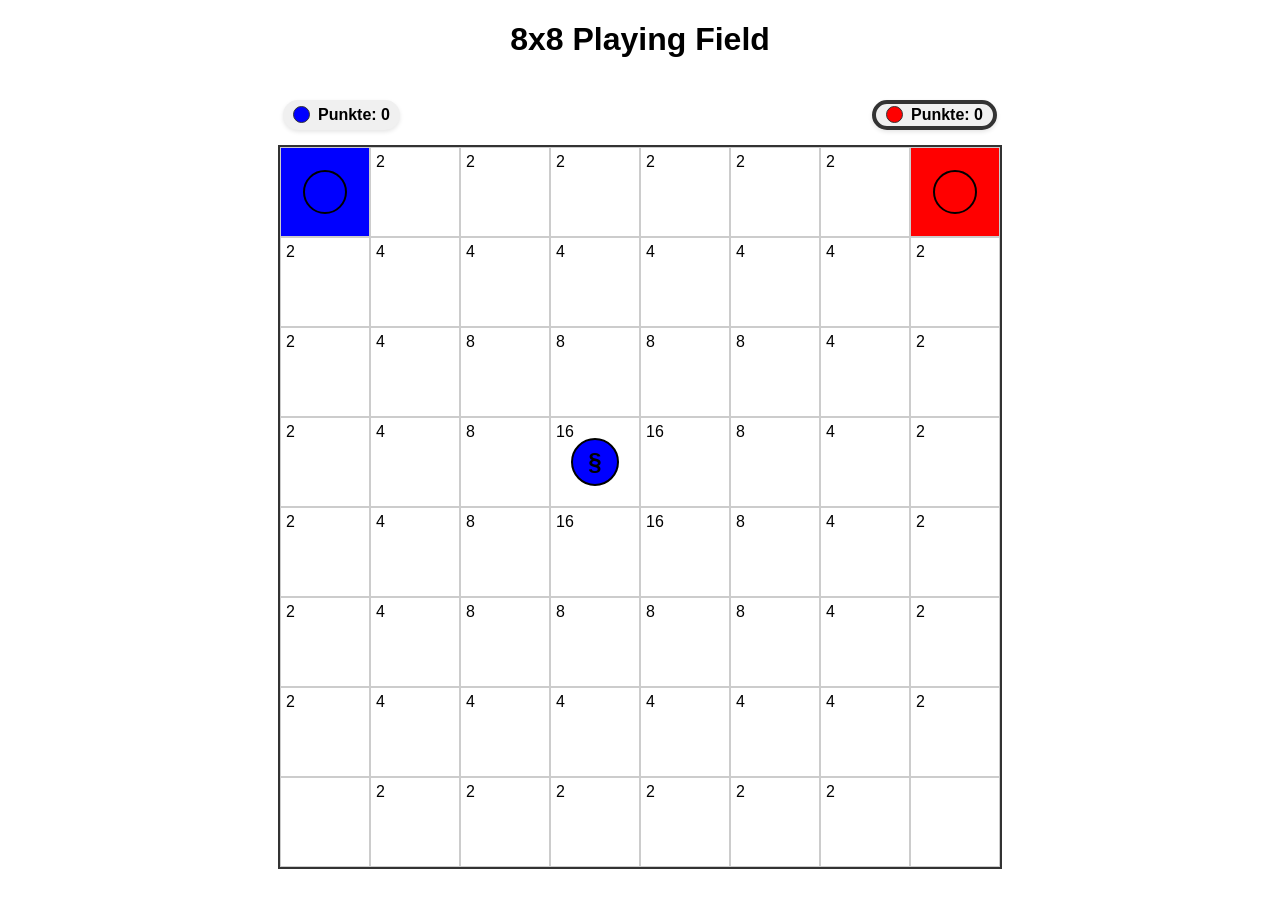
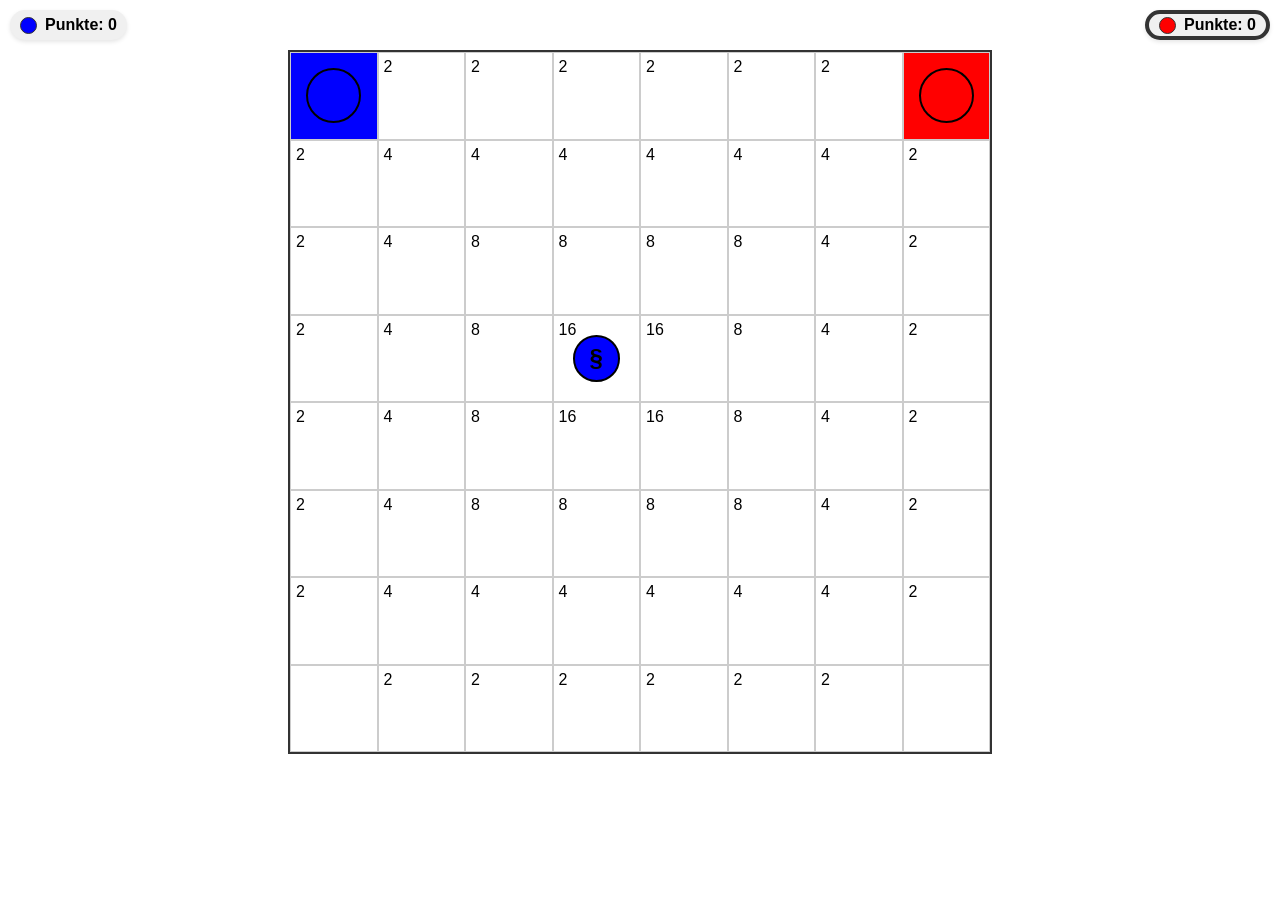
Before and after one commit to thommann/Winkeladvokat, an Angular app: page / in a window 1280 px wide. Both pictures are taken after a click on the button "Start Game". Shown: the top 908 px of the page. After the commit the page ends 804 px from the top, so only its background shows below. Built offline with nearby package versions, Linux system fonts and the light colour scheme.

Commit message:
Adjust grid to window size

```diff
--- a/src/app/app.component.css
+++ b/src/app/app.component.css
@@ -1,8 +1,7 @@
 .app-container {
   font-family: Arial, sans-serif;
   text-align: center;
+  position: absolute;
+  height: 100%;
+  width: 100%;
 }
-
-h1 {
-  color: #333;
-}
--- a/src/app/playing-field/cell/cell.component.css
+++ b/src/app/playing-field/cell/cell.component.css
@@ -21,7 +21,7 @@
   }
 
   .advocate {
-    --advocate-size: 40px;
+    --advocate-size: 60%;
     display: block;
     height: var(--advocate-size);
     width: var(--advocate-size);
--- a/src/app/playing-field/playing-field.component.css
+++ b/src/app/playing-field/playing-field.component.css
@@ -1,16 +1,16 @@
 .playing-field-container {
-  display: flex;
+  display: grid;
+  height: 100%;
+  grid-template-columns: 1fr;
+  grid-template-rows: auto 1fr auto;
   justify-content: center;
-  padding: 5px;
-}
-
-.playing-field-wrapper {
-  display: flex;
-  flex-direction: column;
+  align-items: center;
 }
 
 .playing-field {
-  --size: calc(min(100vh, 100vw) - 80px);
+  margin: 0 auto;
+  flex-grow: 1;
+  --size: min(100vw, calc(100vh - 100px));
   ratio: 1;
   width: var(--size);
   height: var(--size);
@@ -28,9 +28,10 @@
 /* Counter rows */
 .counter-row {
   display: flex;
-  width: 100%;
   justify-content: space-between;
-  margin: 10px 0;
+  margin: 0 5px;
+  padding: 5px 0;
+  height: 40px;
 }
 
 .spacer {
@@ -58,7 +59,7 @@
   background-color: #f0f0f0;
   border-radius: 15px;
   border: 4px solid #333333;
-  box-shadow: 0 2px 4px rgba(0,0,0,0.1);
+  box-shadow: 0 2px 4px rgba(0, 0, 0, 0.1);
   font-weight: bold;
   margin: 5px;
   min-width: 70px;
@@ -71,9 +72,3 @@
   margin-right: 8px;
   border: 1px solid #333;
 }
-
-/* For 2 or 3 player games */
-.top-counters,
-.bottom-counters {
-  height: 40px; /* Fixed height to ensure consistency */
-}
--- a/src/app/playing-field/playing-field.component.html
+++ b/src/app/playing-field/playing-field.component.html
@@ -1,9 +1,6 @@
-<h1>8x8 Playing Field</h1>
-
 <div class="playing-field-container">
-  <div class="playing-field-wrapper">
   <!-- Top counters -->
-    <div class="counter-row top-counters">
+  <div class="counter-row">
     <!-- Top left Player 0 counter -->
     <div [ngClass]="getPsCounterClass(players[0])">
       <div
@@ -41,7 +38,7 @@
   </div>
 
   <!-- Bottom counters -->
-    <div class="counter-row bottom-counters">
+  <div class="counter-row">
     <!-- Bottom left Player 3 counter -->
     <div [ngClass]="getPsCounterClass(players[3])" *ngIf="players.length > 3">
       <div
@@ -63,4 +60,3 @@
     </div>
   </div>
 </div>
-</div>
--- a/src/index.html
+++ b/src/index.html
@@ -1,13 +1,13 @@
-<!doctype html>
+<!DOCTYPE html>
 <html lang="en">
-<head>
-  <meta charset="utf-8">
-  <title>TeamBlau</title>
-  <base href="/">
-  <meta name="viewport" content="width=device-width, initial-scale=1">
-  <link rel="icon" type="image/x-icon" href="favicon.ico">
-</head>
-<body>
-  <app-root></app-root>
-</body>
+  <head>
+    <meta charset="utf-8" />
+    <title>TeamBlau</title>
+    <base href="/" />
+    <meta name="viewport" content="width=device-width, initial-scale=1" />
+    <link rel="icon" type="image/x-icon" href="favicon.ico" />
+  </head>
+  <body style="padding: 0; margin: 0; overflow: hidden">
+    <app-root></app-root>
+  </body>
 </html>
```
Lines whose indentation alone changed are shown as unchanged.
